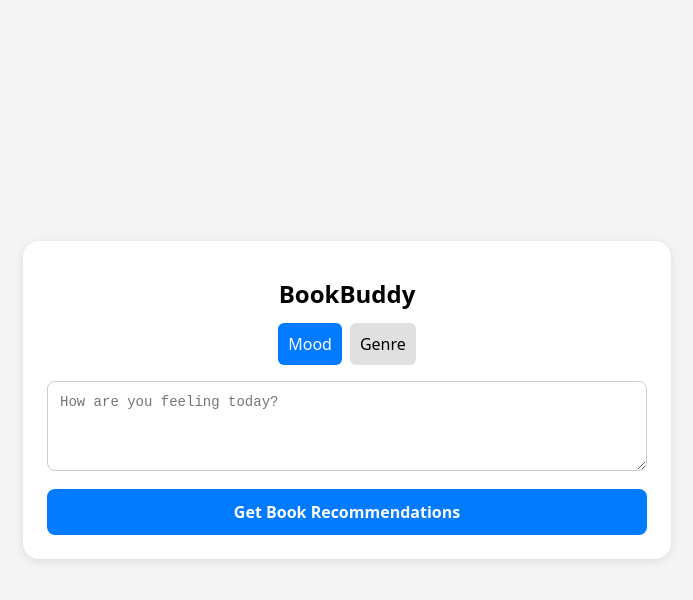
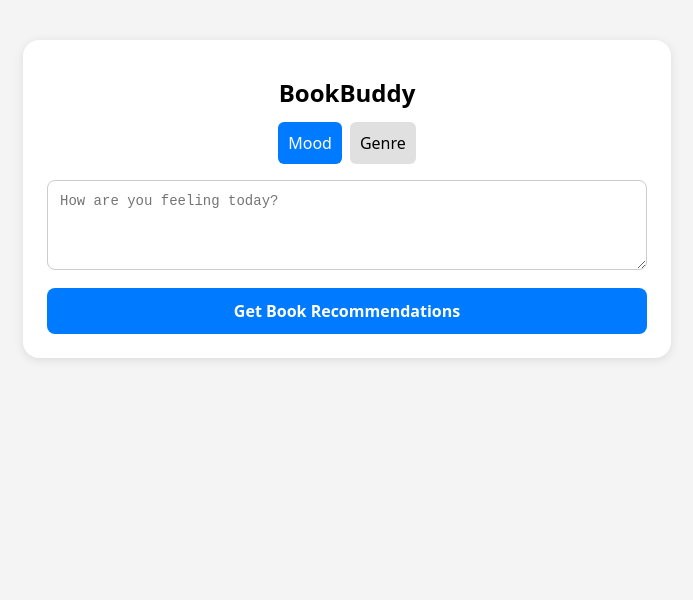
Before and after one commit to farahad-khurami/book-buddy-app, a React (Vite) app in the folder frontend/: page / in a window 1280 px wide. Shown: the top 600 px of the page, without its empty margins (293-986 px from the left). Built offline with nearby package versions, Linux system fonts and the light colour scheme.

Commit message:
fixed scroll issue

```diff
--- a/frontend/src/App.tsx
+++ b/frontend/src/App.tsx
@@ -51,7 +51,7 @@ export default function App() {
         backgroundColor: "#f4f4f4",
         display: "flex",
         justifyContent: "center",
-        alignItems: "center",
+        alignItems: "flex-start",
         padding: 20,
         boxSizing: "border-box",
         overflow: "auto",
@@ -67,6 +67,7 @@ export default function App() {
           boxShadow: "0 2px 10px rgba(0,0,0,0.1)",
           display: "flex",
           flexDirection: "column",
+          margin: "20px 0",
         }}
       >
         <h1 style={{ fontSize: 24, fontWeight: "bold", textAlign: "center", marginBottom: 16, color: "black" }}>
@@ -144,7 +145,6 @@ export default function App() {
           </div>
         </form>
 
-
         {error && <p style={{ marginTop: 16, color: "red", textAlign: "center" }}>{error}</p>}
 
         {recommendations && (
```
